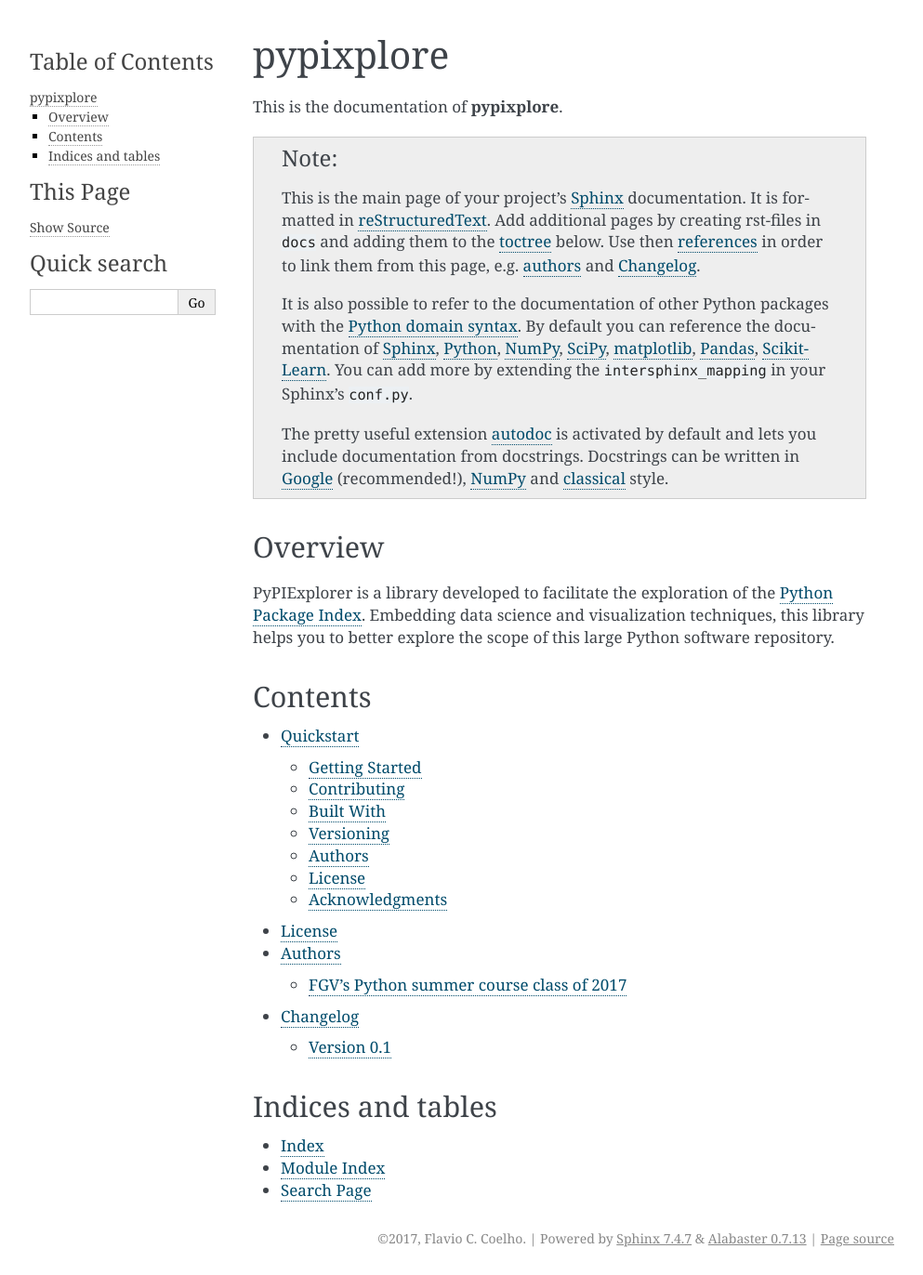
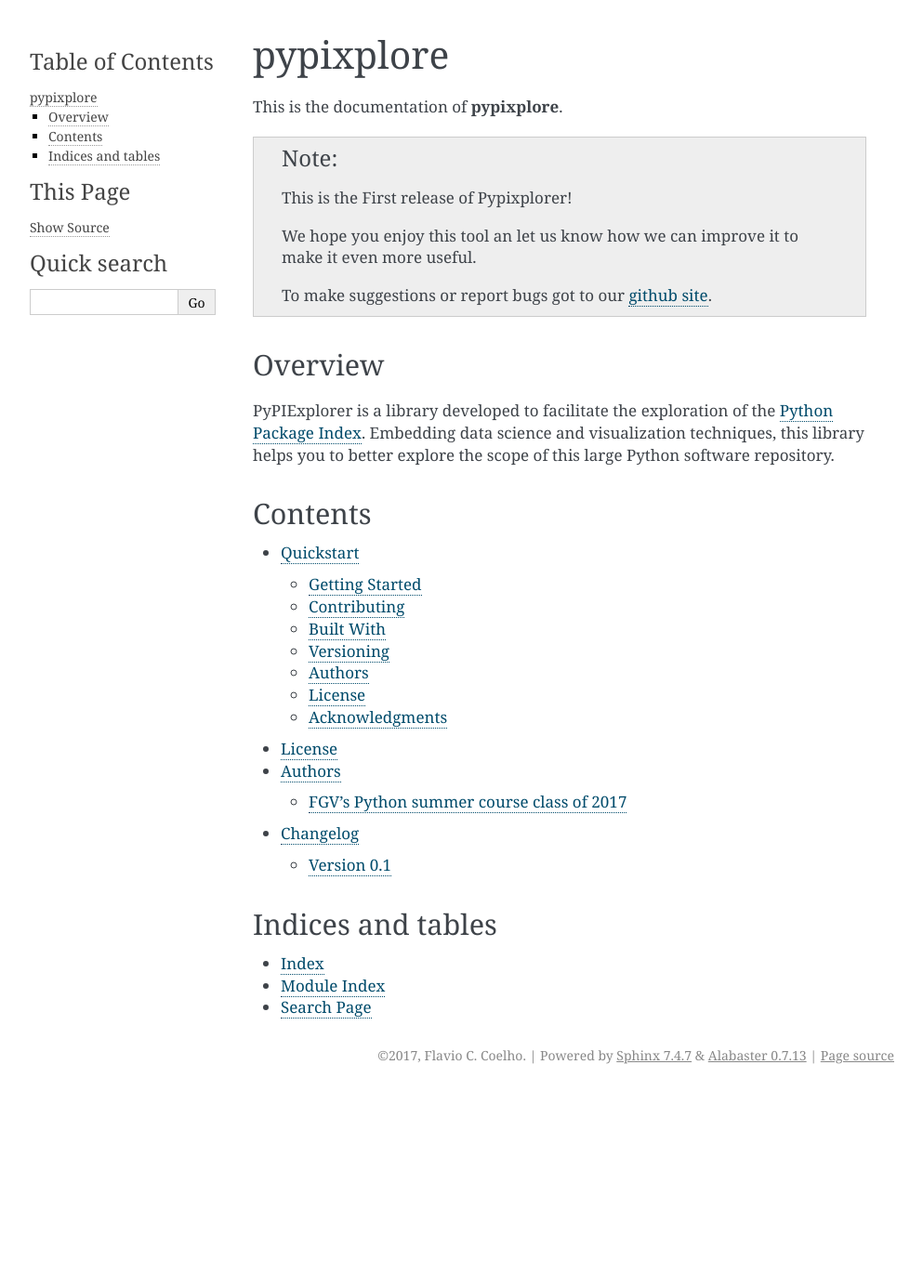
Before and after one commit to fccoelho/pypixplorer, a Sphinx documentation site: the page built from docs/index.rst, in a window 1280 px wide. Shown: the whole page at 93% size, without its empty margins (148-1141 px from the left). Built offline with Sphinx 7.4.7, drawn with Linux system fonts in a browser that asks for light colours; formulas are drawn with MathJax 3; pages that are not in the unit, such as notebooks, are missing from menus; after the commit the page ends 1175 px from its top, so only the background shows below that.

Commit message:
minor bug

```diff
--- a/docs/index.rst
+++ b/docs/index.rst
@@ -6,36 +6,13 @@
 
 .. note::
 
-    This is the main page of your project's `Sphinx <http://sphinx-doc.org/>`_
-    documentation. It is formatted in `reStructuredText
-    <http://sphinx-doc.org/rest.html>`__. Add additional pages by creating
-    rst-files in ``docs`` and adding them to the `toctree
-    <http://sphinx-doc.org/markup/toctree.html>`_ below. Use then
-    `references <http://sphinx-doc.org/markup/inline.html>`__ in order to link
-    them from this page, e.g. :ref:`authors <authors>` and :ref:`changes`.
+    This is the First release of Pypixplorer!
 
-    It is also possible to refer to the documentation of other Python packages
-    with the `Python domain syntax
-    <http://sphinx-doc.org/domains.html#the-python-domain>`__. By default you
-    can reference the documentation of `Sphinx <http://sphinx.pocoo.org>`__,
-    `Python <http://docs.python.org/>`__, `NumPy
-    <http://docs.scipy.org/doc/numpy>`__, `SciPy
-    <http://docs.scipy.org/doc/scipy/reference/>`__, `matplotlib
-    <http://matplotlib.sourceforge.net>`__, `Pandas
-    <http://pandas.pydata.org/pandas-docs/stable>`__, `Scikit-Learn
-    <http://scikit-learn.org/stable>`__. You can add more by
-    extending the ``intersphinx_mapping`` in your Sphinx's ``conf.py``.
+    We hope you enjoy this tool an let us know how we can improve it to make it even more useful.
 
-    The pretty useful extension `autodoc
-    <http://www.sphinx-doc.org/en/stable/ext/autodoc.html>`__ is activated by
-    default and lets you include documentation from docstrings. Docstrings can
-    be written in `Google
-    <http://google.github.io/styleguide/pyguide.html#Comments>`__
-    (recommended!), `NumPy
-    <https://github.com/numpy/numpy/blob/master/doc/HOWTO_DOCUMENT.rst.txt>`__
-    and `classical
-    <http://www.sphinx-doc.org/en/stable/domains.html#info-field-lists>`__
-    style.
+    To make suggestions or report bugs got to our `github site <https://github.com/fccoelho/pypixplorer>`__.
+
+
 
 Overview
 ========
```
